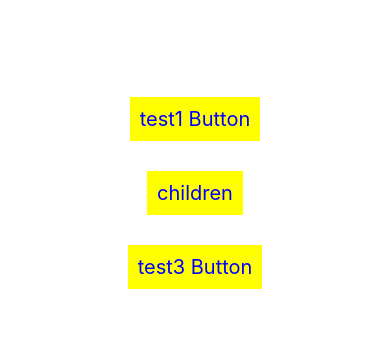
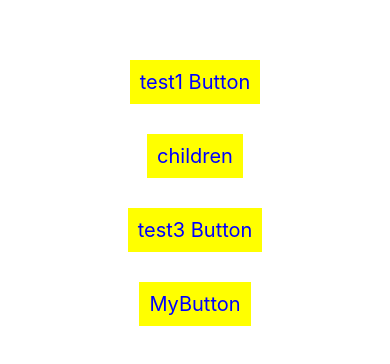
Before and after one commit to BUZZINGPolarBear/APP-Front-AstroChaser, a React Native app: screen / in a window 390 px wide. Shown: the part 244-608 px from the top of the page. Built offline with nearby package versions, Linux system fonts and the light colour scheme.

Commit message:
add: default props examples

```diff
--- a/src/App.js
+++ b/src/App.js
@@ -10,7 +10,8 @@ export default function App() {
       <StatusBar style="auto" />
       <MyButton title="test1 Button" onPress ={()=> {alert('test1 Pressed.')}}/>
       <MyButton title="test2 Button" onPress ={()=> {alert('test2 Pressed.')}}>children</MyButton>
-      <MyButton onPress ={()=> {alert('test1 Pressed.')}}>test3 Button</MyButton>
+      <MyButton >test3 Button</MyButton>
+      <MyButton></MyButton>
     </View>
   );
 }
--- a/src/ButtonTest.js
+++ b/src/ButtonTest.js
@@ -1,17 +1,16 @@
 import React from 'react';
 import {TouchableOpacity, View, Text} from 'react-native';
 
-const MyButton = props => {
-    console.log(props)
+const MyButton = ({title="MyButton", children, onPress = () => {}}) => {
     return (
         <TouchableOpacity
-            onPress={props.onPress}
+            onPress={onPress}
             hitSlop={{bottom:10, top:10, left:10, right:10}}
             pressRetentionOffset={{bottom:30, top:30, left:80, righ:80}}>
             <View style={{backgroundColor: 'yellow', padding: 10, marginTop:30}}>
 
                 {/* props.chilren이 우선시된다. */}
-                <Text style={{fontSize: 20, color: 'blue'}}>{props.children || props.title}</Text>
+                <Text style={{fontSize: 20, color: 'blue'}}>{children || title}</Text>
 
             </View>
         </TouchableOpacity>
```
